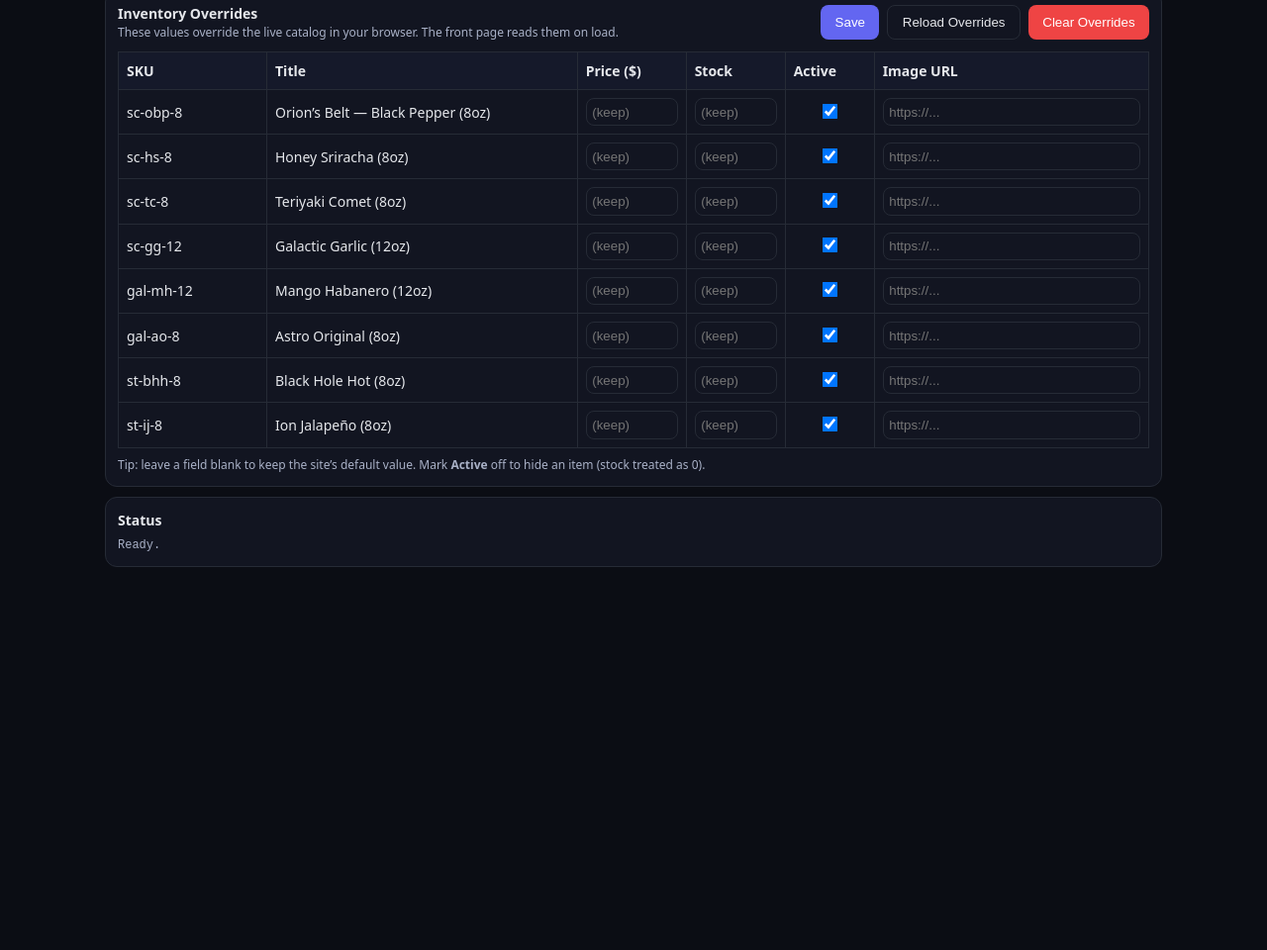
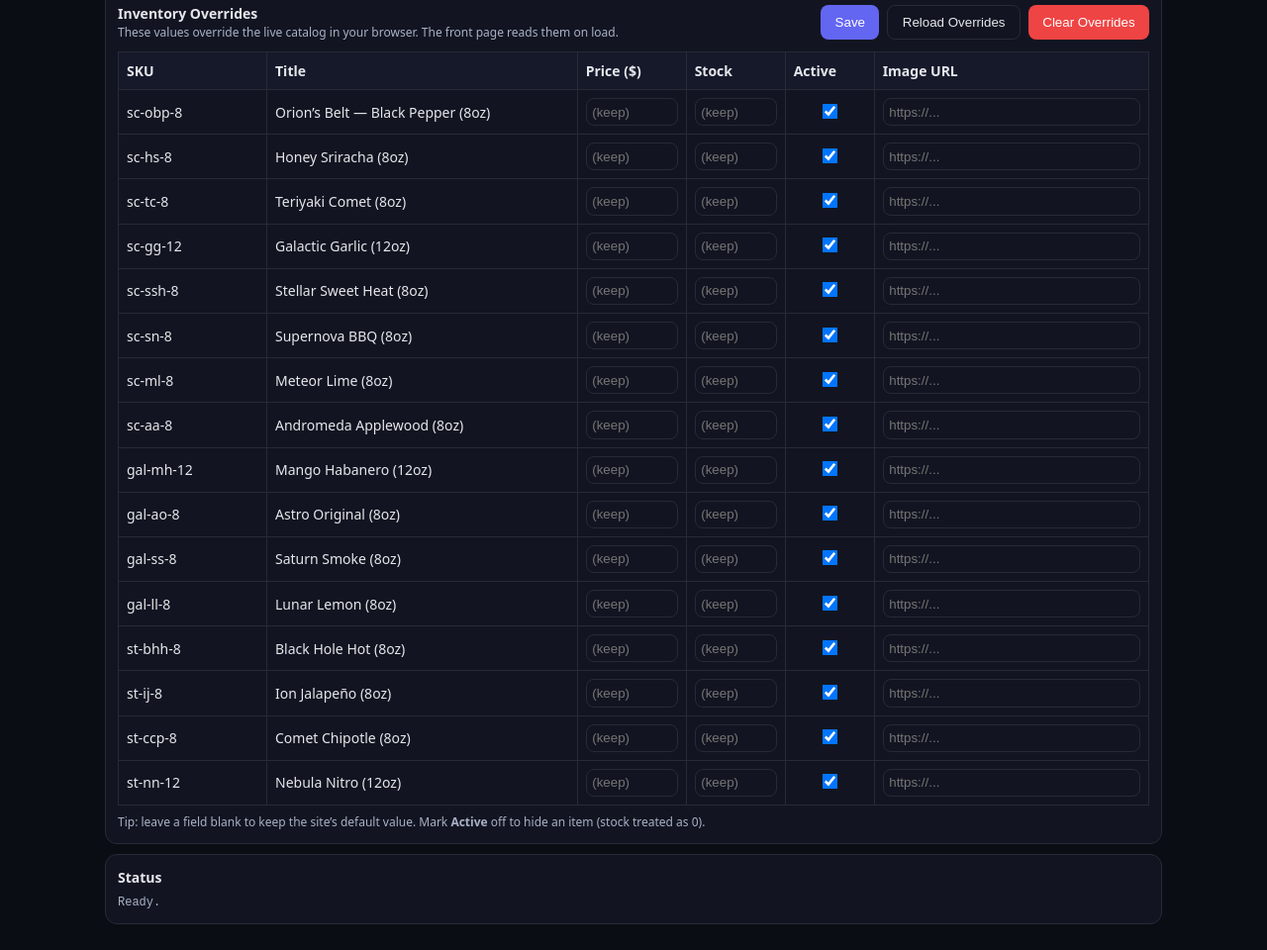
Before and after one commit to eat-create/rcj-site, a plain HTML site: page admin.html in a window 1280 px wide. Shown: the part 195-1155 px from the top of the page at 99% size. Before the commit the page ends 800 px from the top, so only its background shows below. Drawn offline with Linux system fonts and the light colour scheme.

Commit message:
Update admin.html

```diff
--- a/admin.html
+++ b/admin.html
@@ -100,10 +100,20 @@ const CATALOG = [
   { id:"sc-hs-8",   title:"Honey Sriracha (8oz)" },
   { id:"sc-tc-8",   title:"Teriyaki Comet (8oz)" },
   { id:"sc-gg-12",  title:"Galactic Garlic (12oz)" },
+  { id:"sc-ssh-8",  title:"Stellar Sweet Heat (8oz)" },
+  { id:"sc-sn-8",   title:"Supernova BBQ (8oz)" },
+  { id:"sc-ml-8",   title:"Meteor Lime (8oz)" },
+  { id:"sc-aa-8",   title:"Andromeda Applewood (8oz)" },
+
   { id:"gal-mh-12", title:"Mango Habanero (12oz)" },
   { id:"gal-ao-8",  title:"Astro Original (8oz)" },
+  { id:"gal-ss-8",  title:"Saturn Smoke (8oz)" },
+  { id:"gal-ll-8",  title:"Lunar Lemon (8oz)" },
+
   { id:"st-bhh-8",  title:"Black Hole Hot (8oz)" },
   { id:"st-ij-8",   title:"Ion Jalapeño (8oz)" },
+  { id:"st-ccp-8",  title:"Comet Chipotle (8oz)" },
+  { id:"st-nn-12",  title:"Nebula Nitro (12oz)" }
 ];
 
 /*** AUTH ***/
```
